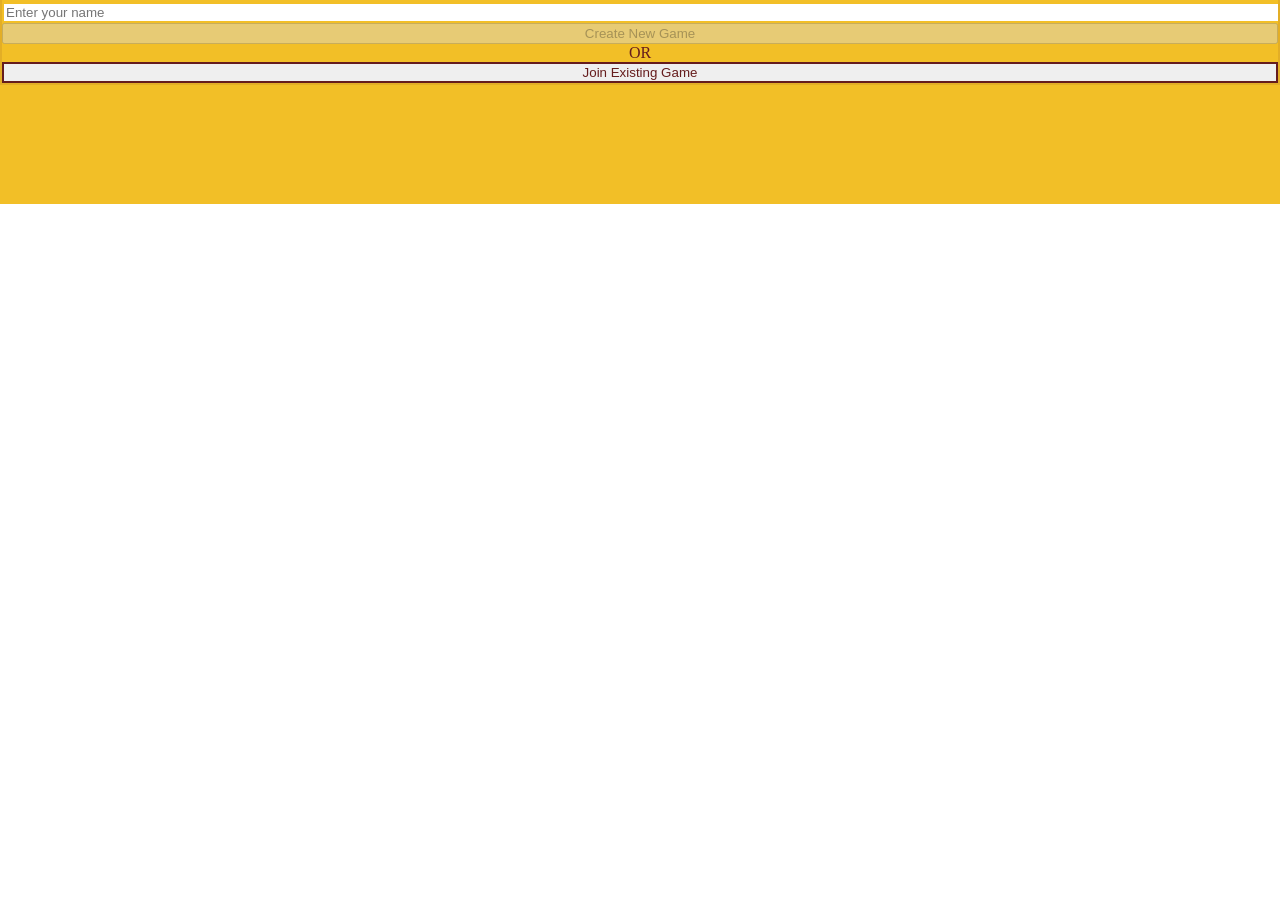
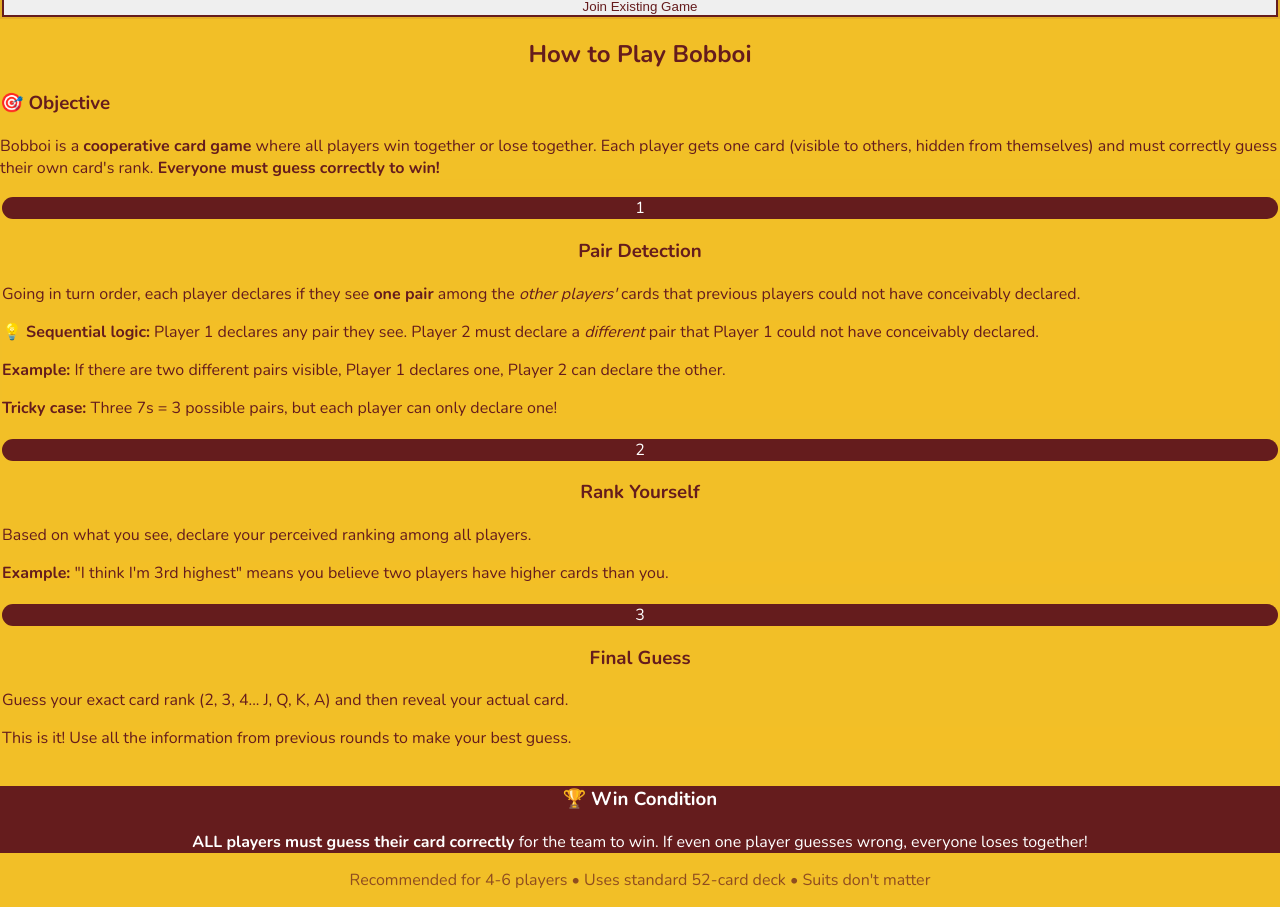
Before and after one commit to cschen13/bobboi, a Next.js app: page / in a window 1280 px wide. Shown: the part 596-1503 px from the top of the page. Before the commit the page ends 800 px from the top, so only its background shows below. Built offline with nearby package versions, Linux system fonts and the light colour scheme; no server answers.

Commit message:
Fix font and add instructions for play

```diff
--- a/src/pages/game/[gameId].tsx
+++ b/src/pages/game/[gameId].tsx
@@ -105,13 +105,13 @@ const GameLobbyPage: React.FC = () => {
         <meta name="description" content="Bobboi game lobby" />
         <meta name="viewport" content="width=device-width, initial-scale=1" />
         <link rel="icon" href="/favicon.ico" />
-        <link href="https://fonts.googleapis.com/css2?family=Playfair+Display:wght@700&family=Poppins:wght@400;500;600&display=swap" rel="stylesheet" />
+        <link href="https://fonts.googleapis.com/css2?family=Nunito:wght@400;500;600;700;800&display=swap" rel="stylesheet" />
       </Head>
       <div className="min-h-screen flex flex-col bg-[#f2bf27]">
         {/* Header */}
         <header className="w-full bg-[#f2bf27] py-4 px-4 flex items-center justify-between border-b border-[#651c1d]/10">
           <div className="flex items-center">
-            <span className="text-[#651c1d] font-serif text-2xl font-bold tracking-wide">BOBBOI</span>
+            <span className="text-[#651c1d] text-2xl font-extrabold tracking-wide" style={{ fontFamily: 'Nunito, sans-serif' }}>BOBBOI</span>
           </div>
           <button
             onClick={() => router.push('/')}
@@ -127,7 +127,7 @@ const GameLobbyPage: React.FC = () => {
           <div className="w-full max-w-md mx-auto space-y-6">
             {/* Page title */}
             <div className="text-center mb-2">
-              <h2 className="font-serif text-3xl font-bold text-[#651c1d] mb-1">Game Lobby</h2>
+              <h2 className="text-3xl font-extrabold text-[#651c1d] mb-1" style={{ fontFamily: 'Nunito, sans-serif' }}>Game Lobby</h2>
               <p className="text-[#651c1d] text-base">Waiting for friends to join your game</p>
             </div>
             {error && (
--- a/src/pages/game/[gameId]/play.tsx
+++ b/src/pages/game/[gameId]/play.tsx
@@ -231,7 +231,7 @@ const GamePlayPage: React.FC = () => {
         <meta name="description" content="Playing Bobboi card game" />
         <meta name="viewport" content="width=device-width, initial-scale=1" />
         <link rel="icon" href="/favicon.ico" />
-        <link href="https://fonts.googleapis.com/css2?family=Playfair+Display:wght@700&family=Poppins:wght@400;500;600&display=swap" rel="stylesheet" />
+        <link href="https://fonts.googleapis.com/css2?family=Nunito:wght@400;500;600;700;800&display=swap" rel="stylesheet" />
       </Head>
       <div className="min-h-screen flex flex-col bg-[#f2bf27] w-full">
         {/* Header */}
@@ -245,7 +245,7 @@ const GamePlayPage: React.FC = () => {
                 <circle cx="50" cy="65" r="8" />
               </svg>
             </div>
-            <h1 className="text-[#651c1d] font-serif text-3xl font-bold">BOBBOI</h1>
+            <h1 className="text-[#651c1d] text-3xl font-extrabold" style={{ fontFamily: 'Nunito, sans-serif' }}>BOBBOI</h1>
           </div>
           <div className="flex items-center">
             <div className="hidden md:flex items-center mr-6">
--- a/src/pages/index.tsx
+++ b/src/pages/index.tsx
@@ -10,7 +10,7 @@ export default function Home() {
         <meta name="description" content="Create or join a game" />
         <meta name="viewport" content="width=device-width, initial-scale=1" />
         <link rel="icon" href="/favicon.ico" />
-        <link href="https://fonts.googleapis.com/css2?family=Playfair+Display:wght@700&family=Poppins:wght@400;500;600&display=swap" rel="stylesheet" />
+        <link href="https://fonts.googleapis.com/css2?family=Nunito:wght@400;500;600;700;800&display=swap" rel="stylesheet" />
       </Head>
       <div className="min-h-screen flex flex-col bg-[#f2bf27]">
         {/* Header */}
@@ -24,7 +24,7 @@ export default function Home() {
                 <circle cx="50" cy="65" r="8" />
               </svg>
             </div>
-            <h1 className="text-[#651c1d] font-serif text-3xl font-bold">BOBBOI</h1>
+            <h1 className="text-[#651c1d] text-3xl font-extrabold" style={{ fontFamily: 'Nunito, sans-serif' }}>BOBBOI</h1>
           </div>
           <nav className="hidden md:flex space-x-6">
             <a href="#" className="text-[#651c1d] font-medium">Home</a>
@@ -44,7 +44,7 @@ export default function Home() {
             </div>
 
             <div className="text-center md:text-left order-1 md:order-2">
-              <h2 className="font-serif text-4xl md:text-5xl lg:text-6xl font-bold text-[#651c1d] mb-4 leading-tight">
+              <h2 className="text-4xl md:text-5xl lg:text-6xl font-extrabold text-[#651c1d] mb-4 leading-tight" style={{ fontFamily: 'Nunito, sans-serif' }}>
                 San Diego's<br />Favorite Card Game
               </h2>
               <p className="text-[#651c1d] text-lg md:text-xl mb-8 max-w-lg">
@@ -53,6 +53,102 @@ export default function Home() {
             </div>
           </div>
         </main>
+
+        {/* Rules Section */}
+        <section className="bg-white py-12 px-4">
+          <div className="max-w-4xl mx-auto">
+            <h2 className="text-3xl md:text-4xl font-extrabold text-[#651c1d] text-center mb-8" style={{ fontFamily: 'Nunito, sans-serif' }}>
+              How to Play Bobboi
+            </h2>
+
+            <div className="bg-[#f2bf27]/10 rounded-xl p-6 mb-8">
+              <h3 className="text-xl font-bold text-[#651c1d] mb-3">🎯 Objective</h3>
+              <p className="text-[#651c1d]">
+                Bobboi is a <strong>cooperative card game</strong> where all players win together or lose together.
+                Each player gets one card (visible to others, hidden from themselves) and must correctly guess their own card's rank.
+                <strong> Everyone must guess correctly to win!</strong>
+              </p>
+            </div>
+
+            <div className="grid md:grid-cols-3 gap-6">
+              {/* Round 1 */}
+              <div className="bg-white border-2 border-[#f2bf27] rounded-xl p-6 shadow-lg">
+                <div className="text-center mb-4">
+                  <div className="w-12 h-12 bg-[#651c1d] rounded-full flex items-center justify-center mx-auto mb-2 font-bold text-xl" style={{ color: '#ffffff' }}>
+                    1
+                  </div>
+                  <h3 className="text-lg font-bold text-[#651c1d]">Pair Detection</h3>
+                </div>
+                <p className="text-sm text-[#651c1d] mb-3">
+                  Going in turn order, each player declares if they see <strong>one pair</strong> among the <em>other players'</em> cards
+                  that previous players could not have conceivably declared.
+                </p>
+                <div className="bg-[#f2bf27]/20 rounded-lg p-3">
+                  <p className="text-xs text-[#651c1d] font-medium mb-2">
+                    💡 <strong>Sequential logic:</strong> Player 1 declares any pair they see. Player 2 must declare
+                    a <em>different</em> pair that Player 1 could not have conceivably declared.
+                  </p>
+                  <p className="text-xs text-[#651c1d] font-medium mb-1">
+                    <strong>Example:</strong> If there are two different pairs visible, Player 1 declares one, Player 2 can declare the other.
+                  </p>
+                  <p className="text-xs text-[#651c1d] font-medium">
+                    <strong>Tricky case:</strong> Three 7s = 3 possible pairs, but each player can only declare one!
+                  </p>
+                </div>
+              </div>
+
+              {/* Round 2 */}
+              <div className="bg-white border-2 border-[#f2bf27] rounded-xl p-6 shadow-lg">
+                <div className="text-center mb-4">
+                  <div className="w-12 h-12 bg-[#651c1d] rounded-full flex items-center justify-center mx-auto mb-2 font-bold text-xl" style={{ color: '#ffffff' }}>
+                    2
+                  </div>
+                  <h3 className="text-lg font-bold text-[#651c1d]">Rank Yourself</h3>
+                </div>
+                <p className="text-sm text-[#651c1d] mb-3">
+                  Based on what you see, declare your perceived ranking among all players.
+                </p>
+                <div className="bg-[#f2bf27]/20 rounded-lg p-3">
+                  <p className="text-xs text-[#651c1d]">
+                    <strong>Example:</strong> "I think I'm 3rd highest" means you believe two players have higher cards than you.
+                  </p>
+                </div>
+              </div>
+
+              {/* Round 3 */}
+              <div className="bg-white border-2 border-[#f2bf27] rounded-xl p-6 shadow-lg">
+                <div className="text-center mb-4">
+                  <div className="w-12 h-12 bg-[#651c1d] rounded-full flex items-center justify-center mx-auto mb-2 font-bold text-xl" style={{ color: '#ffffff' }}>
+                    3
+                  </div>
+                  <h3 className="text-lg font-bold text-[#651c1d]">Final Guess</h3>
+                </div>
+                <p className="text-sm text-[#651c1d] mb-3">
+                  Guess your exact card rank (2, 3, 4... J, Q, K, A) and then reveal your actual card.
+                </p>
+                <div className="bg-[#f2bf27]/20 rounded-lg p-3">
+                  <p className="text-xs text-[#651c1d]">
+                    This is it! Use all the information from previous rounds to make your best guess.
+                  </p>
+                </div>
+              </div>
+            </div>
+
+            <div className="mt-8 text-center">
+              <div className="bg-[#651c1d] rounded-xl p-6 shadow-lg" style={{ color: '#ffffff' }}>
+                <h3 className="text-xl font-bold mb-2" style={{ color: '#ffffff' }}>🏆 Win Condition</h3>
+                <p className="text-lg" style={{ color: '#ffffff' }}>
+                  <strong>ALL players must guess their card correctly</strong> for the team to win.
+                  If even one player guesses wrong, everyone loses together!
+                </p>
+              </div>
+            </div>
+
+            <div className="mt-6 text-center text-sm text-[#651c1d]/70">
+              <p>Recommended for 4-6 players • Uses standard 52-card deck • Suits don't matter</p>
+            </div>
+          </div>
+        </section>
       </div>
     </>
   );
--- a/src/pages/join.tsx
+++ b/src/pages/join.tsx
@@ -82,7 +82,7 @@ const JoinPage: React.FC = () => {
         <meta name="description" content="Join a Bobboi game" />
         <meta name="viewport" content="width=device-width, initial-scale=1" />
         <link rel="icon" href="/favicon.ico" />
-        <link href="https://fonts.googleapis.com/css2?family=Playfair+Display:wght@700&family=Poppins:wght@400;500;600&display=swap" rel="stylesheet" />
+        <link href="https://fonts.googleapis.com/css2?family=Nunito:wght@400;500;600;700;800&display=swap" rel="stylesheet" />
       </Head>
       <div className="min-h-screen flex flex-col bg-[#f2bf27]">
         {/* Header */}
@@ -96,7 +96,7 @@ const JoinPage: React.FC = () => {
                 <circle cx="50" cy="65" r="8" />
               </svg>
             </div>
-            <h1 className="text-[#651c1d] font-serif text-3xl font-bold">BOBBOI</h1>
+            <h1 className="text-[#651c1d] text-3xl font-extrabold" style={{ fontFamily: 'Nunito, sans-serif' }}>BOBBOI</h1>
           </div>
           <button
             onClick={() => router.push('/')}
@@ -113,7 +113,7 @@ const JoinPage: React.FC = () => {
           <div className="w-full max-w-lg mx-auto">
             {/* Page title */}
             <div className="text-center mb-6">
-              <h2 className="font-serif text-4xl font-bold text-[#651c1d] mb-2">Join Game</h2>
+              <h2 className="text-4xl font-extrabold text-[#651c1d] mb-2" style={{ fontFamily: 'Nunito, sans-serif' }}>Join Game</h2>
               <p className="text-[#651c1d] text-lg">Enter your details to join a game</p>
             </div>
 
--- a/src/styles/globals.css
+++ b/src/styles/globals.css
@@ -7,4 +7,5 @@ body {
   padding: 0;
   width: 100%;
   overflow-x: hidden;
+  font-family: 'Nunito', sans-serif;
 }
```
